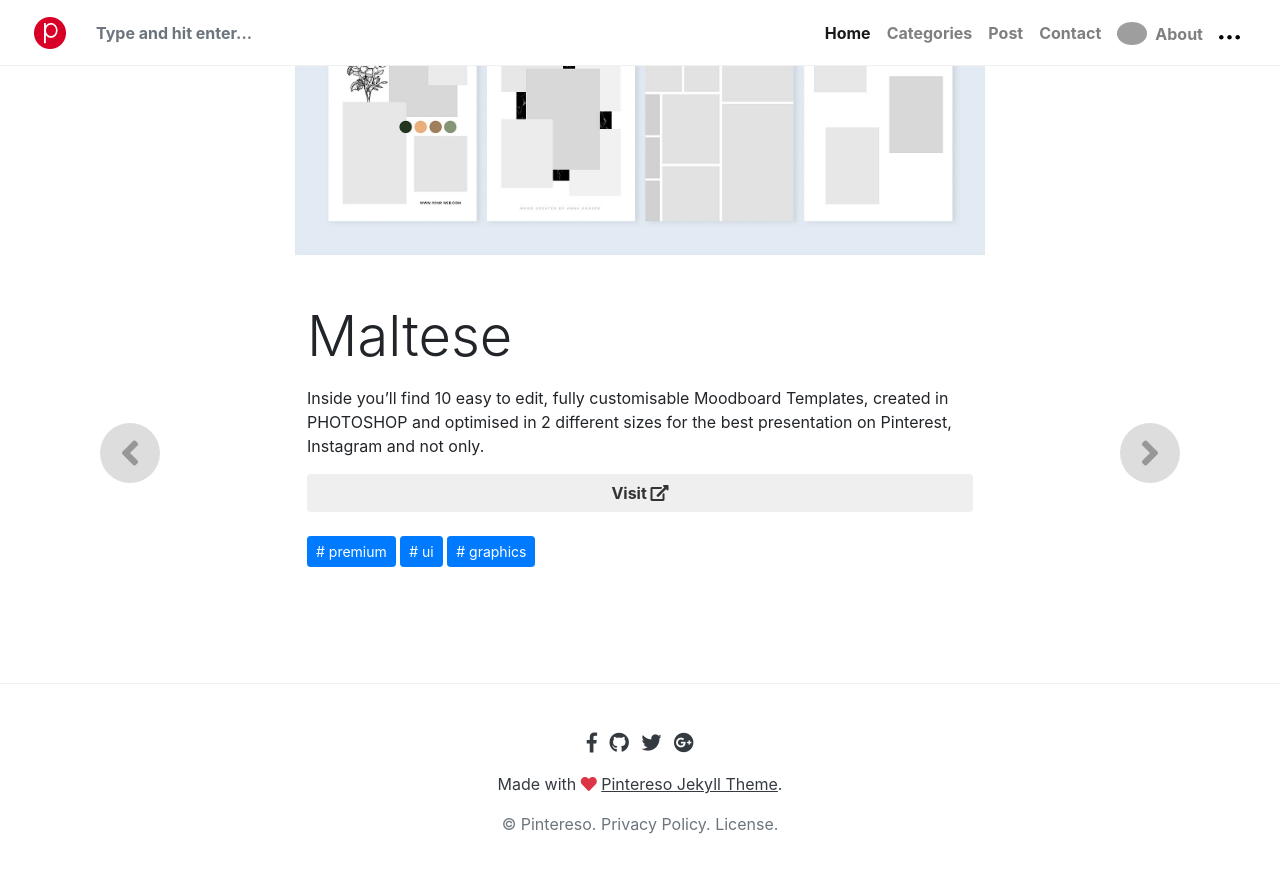
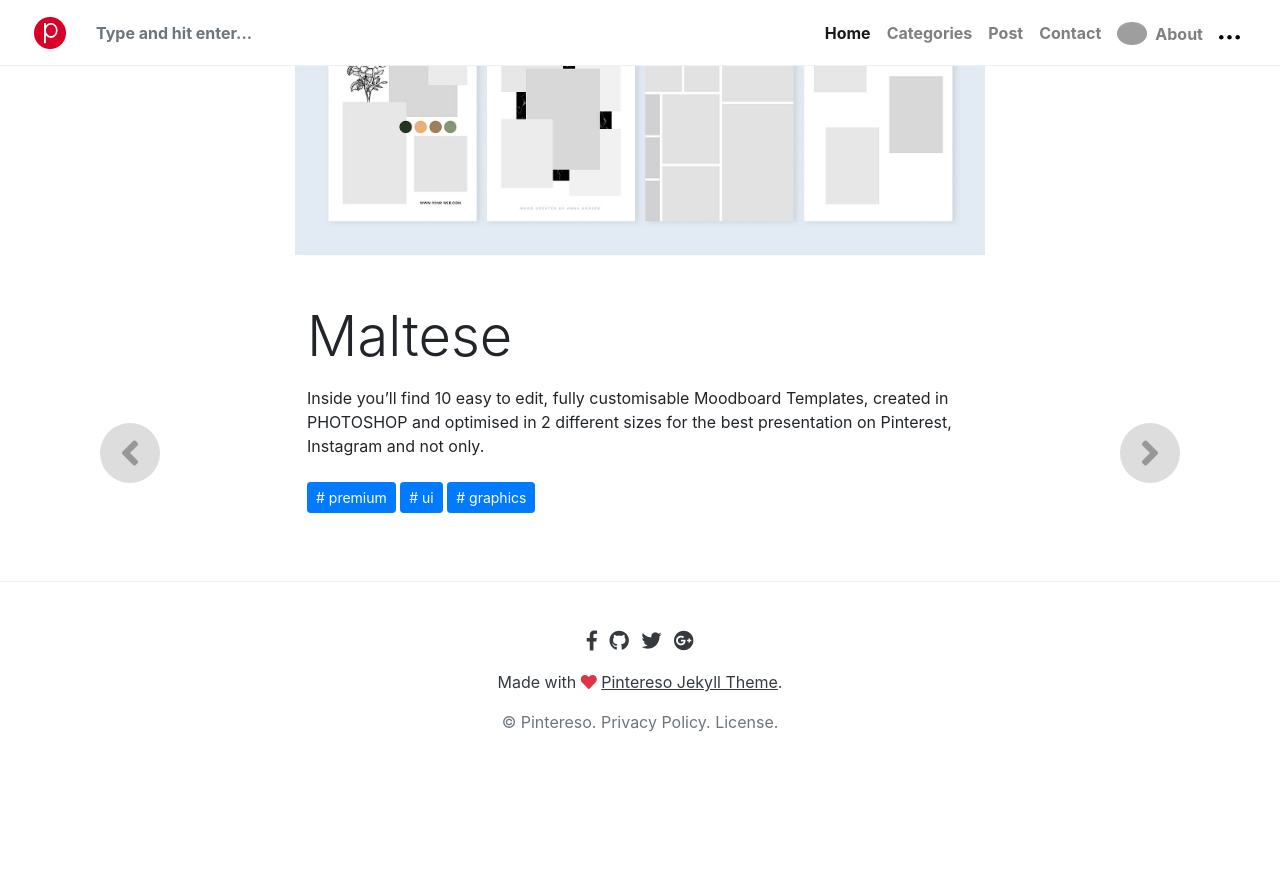
Before and after one commit to auf-flora/auf-flora, a Jekyll site: the page built from _posts/2018-05-30-maltese.md, in a window 1280 px wide and 900 px high, scrolled down 1271 px. Shown: the top 873 px of the window. Built offline with Jekyll 4.4.1, drawn with Linux system fonts in a browser that asks for light colours; nearby versions of some CDN libraries; library files that are not in the unit come from our copies; comment, search, counter and statistics services are not loaded; after the commit the page ends 2069 px from its top, so only the background shows below that; grey boxes are pictures that could not be loaded.

Commit message:
Update post.html

```diff
--- a/_layouts/post.html
+++ b/_layouts/post.html
@@ -9,9 +9,6 @@ layout: default
     			<article class="card">
 
                  {% if page.image %}
-                    <span class="pinme">
-                        <a data-pin-do="buttonPin" data-pin-tall="true" href="https://www.pinterest.com/pin/create/button/?url={{site.url}}{{site.baseurl}}{{page.url}}&media={{site.url}}{{site.baseurl}}/{{page.image}}&description={{ page.title }}- {{ page.content | strip_html | truncatewords:25 }}"></a>
-                    </span>
                     <img class="card-img-top mb-2" src="{% if page.image contains "://" %}{{ page.image }}{% else %}{{ page.image | absolute_url }}{% endif %}" alt="{{ page.title }}">
                 {% endif %}
 
@@ -32,19 +29,11 @@ layout: default
 
     				{{ content }}
 
-                    {% if page.visit %}
-                    <p><a target="_blank" href="{{page.visit}}" class="btn btn-gray d-block font-weight-bold">
-                        Visit <i class="fas fa-external-link-alt"></i></a>
-                    </p>
-                    {% endif %}
-
                     {% for category in page.categories %}
                       <a class="btn btn-sm btn-primary mt-2" href="{{site.baseurl}}/categories.html#{{ category | downcase }}">
                         # {{ category | downcase }}
                       </a>
                     {% endfor %}
-
-    				{% include comments.html %}
 
     			</div>
 
```
